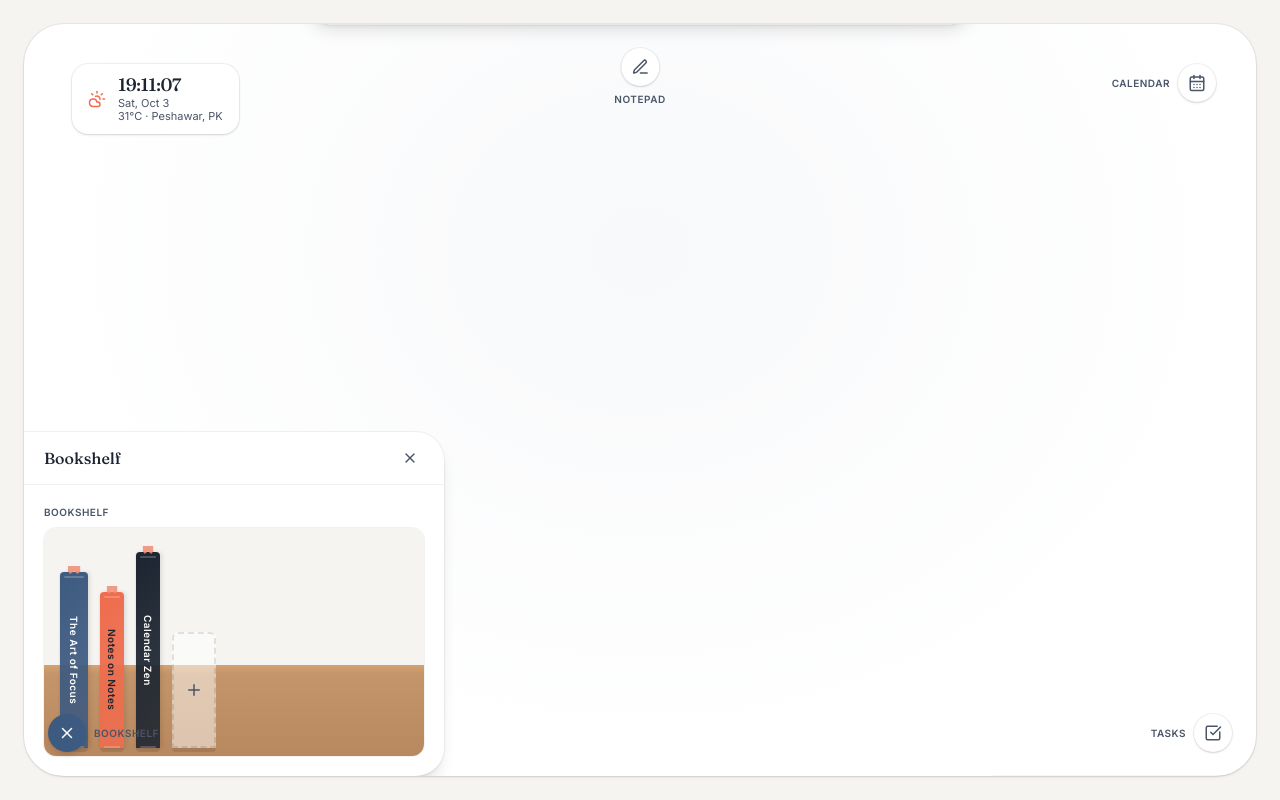
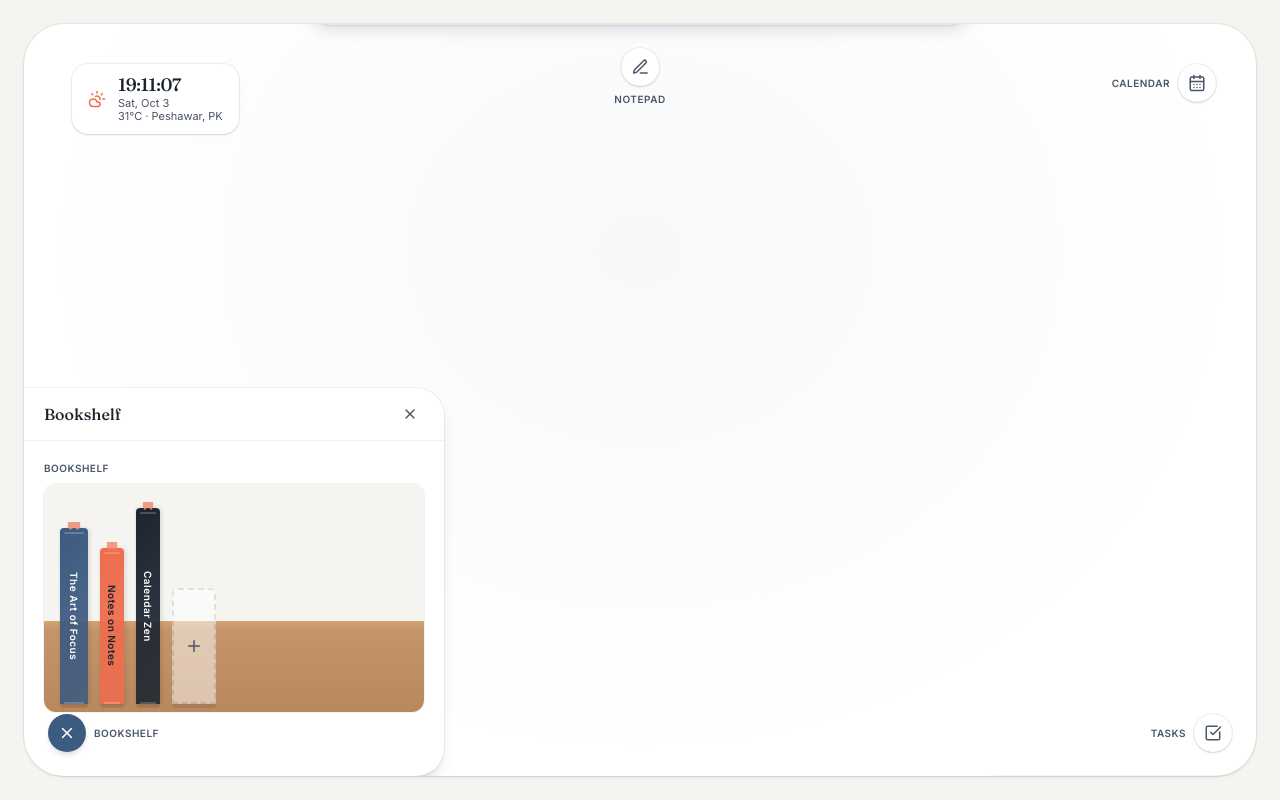
Before and after one commit to SanaUllah04/Workspace, a Next.js app: page /dashboard in a window 1280 px wide. Both pictures are taken after a click on the button 67 px from the left and 733 px from the top of the page. Built offline with nearby package versions, Linux system fonts and the light colour scheme.

Commit message:
fix: prevent bookshelf panel content from overlapping with toggle button

```diff
--- a/src/app/components/dashboard/BookshelfPanel.tsx
+++ b/src/app/components/dashboard/BookshelfPanel.tsx
@@ -432,7 +432,7 @@ export default function BookshelfPanel({
             onDragStart={handleDragStart}
             onDragEnd={handleDragEnd}
           >
-            <div className="px-5 py-5 max-h-[55vh] overflow-y-auto">
+            <div className="px-5 py-5 pb-16 max-h-[65vh] overflow-y-auto">
               {/* Desk area */}
               {deskBooks.length > 0 && (
                 <div className="mb-5">
@@ -540,7 +540,7 @@ export default function BookshelfPanel({
 
         {/* Reading view — two-page spread */}
         {view === "reading" && activeBook && (
-          <div className="px-5 py-5 max-h-[60vh] overflow-y-auto">
+          <div className="px-5 py-5 pb-16 max-h-[70vh] overflow-y-auto">
             <div
               key={displayPage}
               onAnimationEnd={handleAnimEnd}
```
